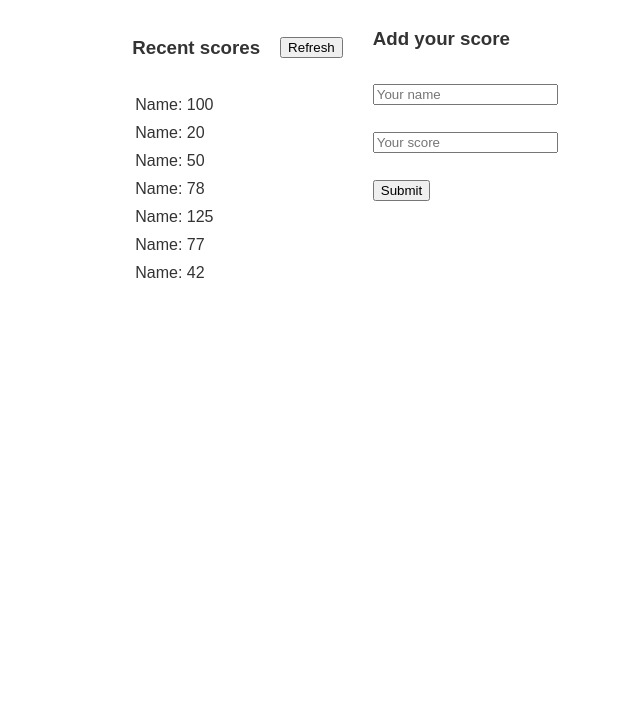
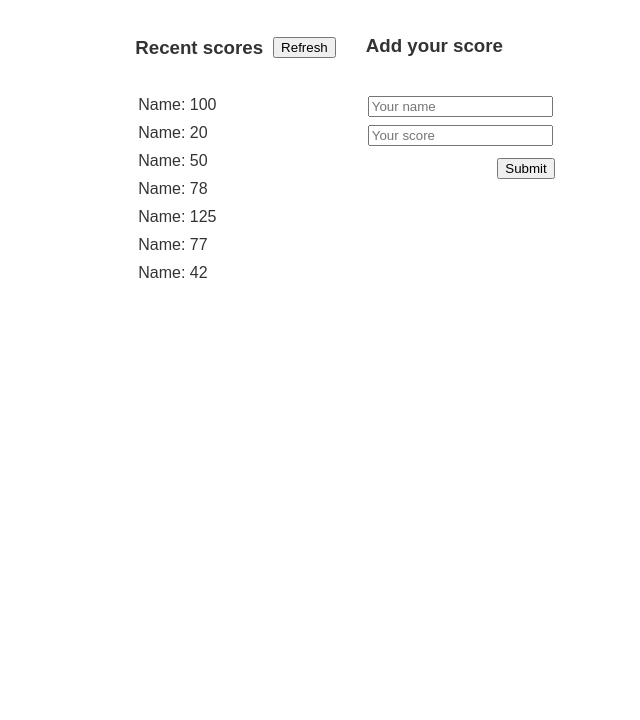
Before and after one commit to RileyManda/leaderboard, a website built with webpack: page src/index.html in a window 1280 px wide. Shown: the part 80-800 px from the top of the page, without its empty margins (285-925 px from the left). Built offline with nearby package versions, Linux system fonts and the light colour scheme.

Commit message:
Leaderboard structure alignment implemented

```diff
--- a/src/index.html
+++ b/src/index.html
@@ -49,16 +49,22 @@
 
             <div class="flex-items">
                 <div class="form-container">
+
+                <div class="score-form">
                     <div class="form-title">
                         <h3>Add your score</h3>
                     </div>
-                    <div class="score-form">
-                        <form action="post" method="submit">
+                    <form action="post" method="submit" class="form-fields">
+                        <div class="form-input">
                             <input type="text" placeholder="Your name"><br><br>
                             <input type="text" placeholder="Your score"><br><br>
+                        </div>
+                        <div class="form-button">
                             <button>Submit</button>
-                        </form>
-                    </div>
+                        </div>
+                    </form>
+                </div>
+
                 </div>
             </div>
 
--- a/src/styles.css
+++ b/src/styles.css
@@ -44,6 +44,7 @@ body {
 }
 
 .flex-items:nth-child(2) {
+  flex-direction: column;
   display: block;
   flex-grow: 0;
   flex-shrink: 1;
@@ -66,12 +67,32 @@ body {
 }
 
 .score-form {
-  flex: 1;
   display: flex;
   flex-direction: column;
+  align-items: flex-start;
+  margin-top: -45px;
+}
+
+.form-input {
+  display: flex;
+  flex-direction: column;
+  align-items: flex-start;
+  padding: 2px;
+  margin-bottom: 2px;
+}
+
+.form-input input {
+  margin-bottom: -40px;
+}
+
+.form-fields {
+  margin-top: -15px;
+}
+
+.form-button {
+  display: flex;
   justify-content: flex-end;
-  align-items: flex-start;
-  margin-top: 75px;
+  margin-top: 2px;
 }
 
 .recent-scores {
@@ -81,18 +102,18 @@ body {
 }
 
 .refresh-button {
-  margin-left: 20px;
+  margin-left: 10px;
 }
 
 .form-container {
   flex: 1;
   margin-right: 20px;
-  justify-content: flex-end;
-  align-items: flex-end;
+  margin-top: 20px;
 }
 
 .form-title {
   display: flex;
   align-items: center;
-  margin-bottom: -65px;
+  margin-bottom: 30px;
+  margin-top: 9px;
 }
```
